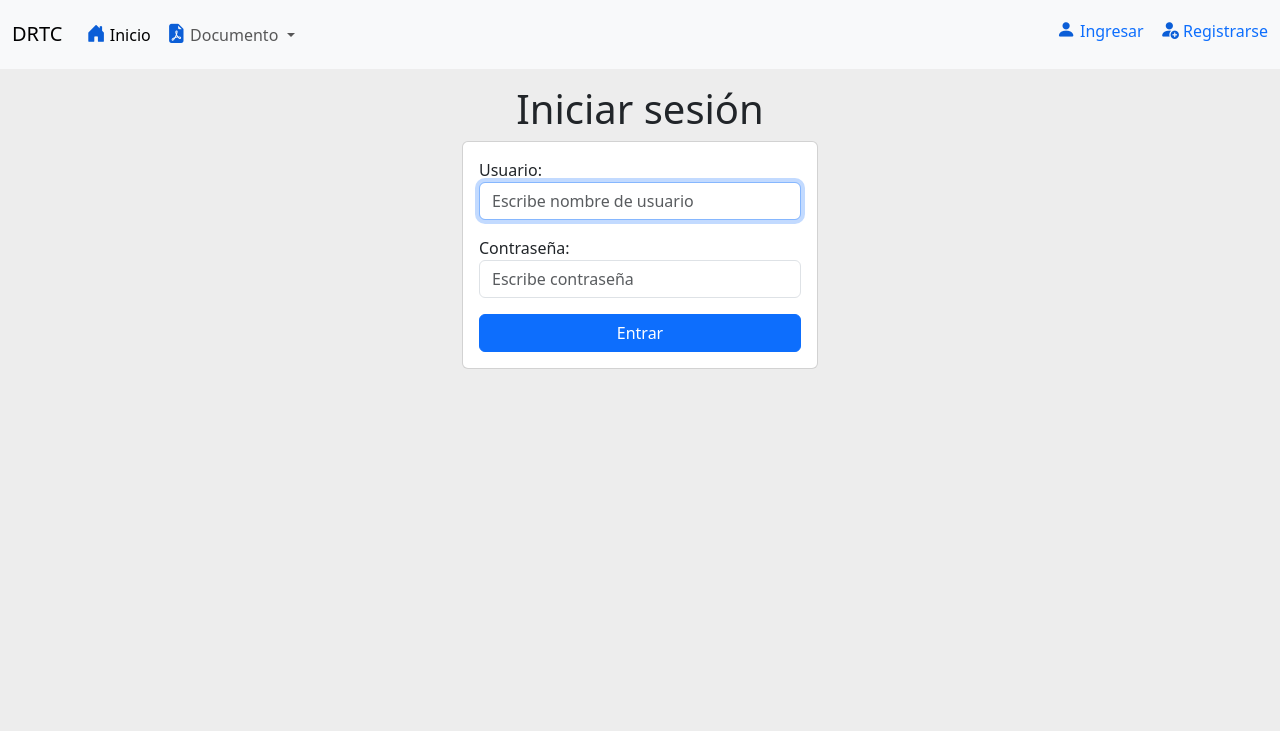
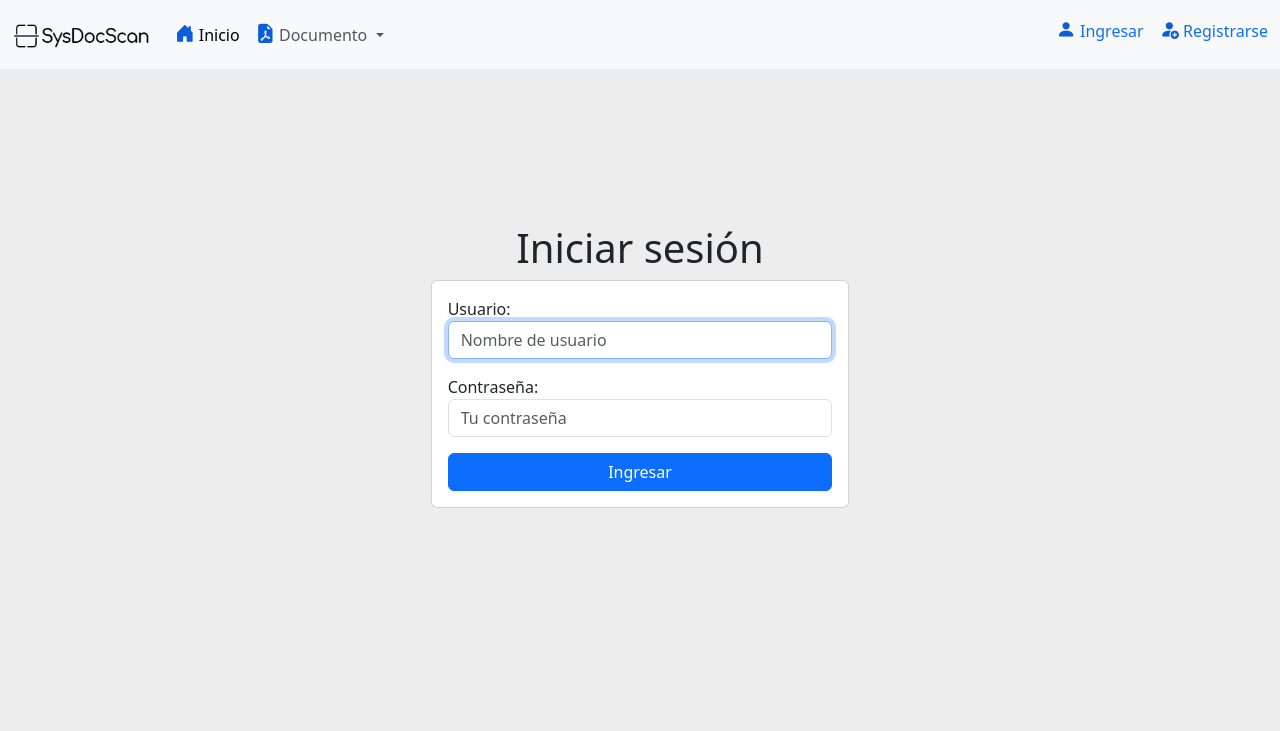
Before and after one commit to rosmelaguilarr/sys_doc_scan, a Django app: page /signin in a window 1280 px wide. Shown: the top 731 px of the page. Run offline with Django 5.2, Linux system fonts and the light colour scheme.

Commit message:
updating

```diff
--- a/docscan/templates/layouts/nav.html
+++ b/docscan/templates/layouts/nav.html
@@ -14,10 +14,12 @@
     <script src="https://cdn.jsdelivr.net/npm/bootstrap@5.3.3/dist/js/bootstrap.bundle.min.js" integrity="sha384-YvpcrYf0tY3lHB60NNkmXc5s9fDVZLESaAA55NDzOxhy9GkcIdslK1eN7N6jIeHz" crossorigin="anonymous"></script>
 
     <link rel="stylesheet" href="{% static 'styleuser.css' %}">
-<body>
+<body class="position-relative" style="height: calc(100vh - 68px)">
     <nav class="navbar navbar-expand-lg bg-body-tertiary sticky-top">
         <div class="container-fluid">
-          <a class="navbar-brand" href="{% url 'home' %}">DRTC</a>
+          <a class="navbar-brand" href="{% url 'home' %}">
+            <img src="{% static 'images/logo.png' %}" alt="SysDocScan" height="28px">
+          </a>
           <button class="navbar-toggler" type="button" data-bs-toggle="collapse" data-bs-target="#navbarNavDropdown" aria-controls="navbarNavDropdown" aria-expanded="false" aria-label="Toggle navigation">
           <span class="navbar-toggler-icon"></span>
           </button>
--- a/docscan/templates/previewdoc.html
+++ b/docscan/templates/previewdoc.html
@@ -8,7 +8,7 @@
             <h1 class="display-6 text-center">
                 Vista previa
             </h1>
-            <embed src="{{ document.file.get.fileupload }}" type="application/pdf" height="700px" width="500">
+            <embed src="{{ document.fileupload }}" type="application/pdf" height="700px" width="500">
 
         </section>
     </div>
--- a/docscan/templates/searchdoc.html
+++ b/docscan/templates/searchdoc.html
@@ -34,7 +34,7 @@
                     class="form-control" >
                 </div>
                 <div class="mb-3">
-                    <label for="name_search">Nombre:</label>
+                    <label for="name_search">Descripción:</label>
                     <input type="text" name="name_search" id="name_search"
                     class="form-control">
                 </div>
--- a/docscan/templates/signin.html
+++ b/docscan/templates/signin.html
@@ -4,15 +4,17 @@
 
 <main class="container">
     <div class="row">
-        <section class="col-md-4 offset-md-4 mt-3">
+        <div class="position-absolute top-50 start-50 translate-middle">
+            <section class="col-md-4 offset-md-4">
                 {% if user.is_authenticated %}
-            <div class="alert alert-success text-center" role="alert">
+                    <div class="alert alert-success alert-dismissible text-center fade show" role="alert">
                         Ya iniciaste sesión {{ user.username }}
+                        <button type="button" class="btn-close" data-bs-dismiss="alert" aria-label="Close"></button>
                     </div>
                 {% else %}
                     <h1 class="text-center display-6 text-center">Iniciar sesión</h1>
                 {% if error %}
-            <div class="alert alert-danger" role="alert">
+                    <div class="alert alert-danger text-center" role="alert">
                         {{ error }}
                     </div>
                 {% endif %}
@@ -21,19 +23,20 @@
                         <div class="mb-3">
                             <label for="username">Usuario:</label>
                             <input type="text" name="username" id="username"
-                class="form-control" placeholder="Escribe nombre de usuario" autofocus>
+                            class="form-control" placeholder="Nombre de usuario" autofocus>
                         </div>
                         <div class="mb-3">
                             <label for="password">Contraseña:</label>
                             <input type="password" name="password" id="password"
-                class="form-control" placeholder="Escribe contraseña">
+                            class="form-control" placeholder="Tu contraseña">
                         </div>
 
-            <button class="btn btn-primary">Entrar</button>
+                        <button class="btn btn-primary">Ingresar</button>
                     </form>
                 {% endif %}
             </section>
         </div>
+    </div>
 </main>
 
 {% endblock %}
--- a/docscan/views.py
+++ b/docscan/views.py
@@ -22,11 +22,10 @@ def signin(request):
         if user is None:
             return render(request, 'signin.html', {
                 'form': AuthenticationForm,
-                'error': 'Usuario o contraseña es incorrecto'})
+                'error': 'Usuario o contraseña incorrecto'})
         else:
             login(request, user)
             return redirect('home')
-
 
 def signup(request):
     if request.method == 'GET':
@@ -48,16 +47,13 @@ def signup(request):
             'form': UserCreationForm,
             'error': 'Las contraseñas no coinciden'})
 
-
 def home(request):
     return render(request, 'index.html')
-
 
 @login_required
 def signout(request):
     logout(request)
     return redirect('home')
-
 
 @login_required
 def registerdoc(request):
@@ -87,7 +83,6 @@ def registerdoc(request):
                 'error': 'Por favor escribir información válida',
             })
 
-
 @login_required
 def searchdoc(request):
 
@@ -107,7 +102,7 @@ def searchdoc(request):
             'documents': documents,
         })
 
-
+@login_required
 def updatedoc(request, doc_id):
     if request.method == 'GET':
         document = get_object_or_404(Document, pk=doc_id, user=request.user)
@@ -130,7 +125,7 @@ def updatedoc(request, doc_id):
             document.origin = request.POST["origin"]
             document.save()
 
-            messages.success(request, 'Documento actualizado')
+            messages.success(request, 'Documento actualizado con éxito')
             return redirect('searchdoc')
 
         except ValueError:
@@ -139,6 +134,7 @@ def updatedoc(request, doc_id):
                 'form': form,
                 'error': 'Error actualizado documento'})
 
+@login_required
 def deletedoc(request, doc_id):
     document = get_object_or_404(
                 Document, pk=doc_id, user=request.user)
@@ -147,9 +143,10 @@ def deletedoc(request, doc_id):
         os.remove(document.fileupload.path)
 
     document.delete()
-    messages.success(request, 'Documento Eliminado')
+    messages.success(request, 'Documento eliminado con éxito')
     return redirect('searchdoc')
 
+@login_required
 def previewdoc(request, doc_id):
     document = get_object_or_404(
                 Document, pk=doc_id, user=request.user)
```
Also changed, not shown: docscan/templates/index.html (+8 -1 lines), docscan/templates/registerdoc.html (+7 -7 lines), docscan/templates/signup.html (+6 -4 lines), docscan/static/images/logo.png (added). Lines whose indentation alone changed are shown as unchanged.
